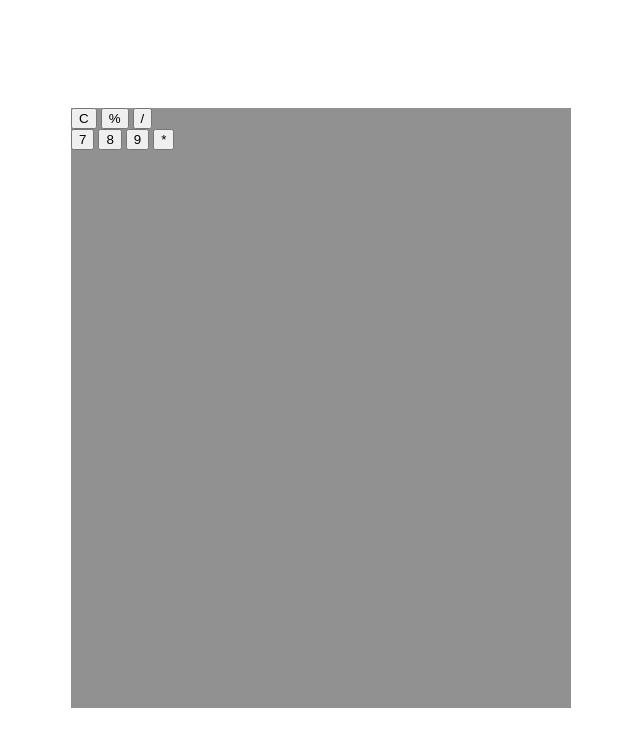
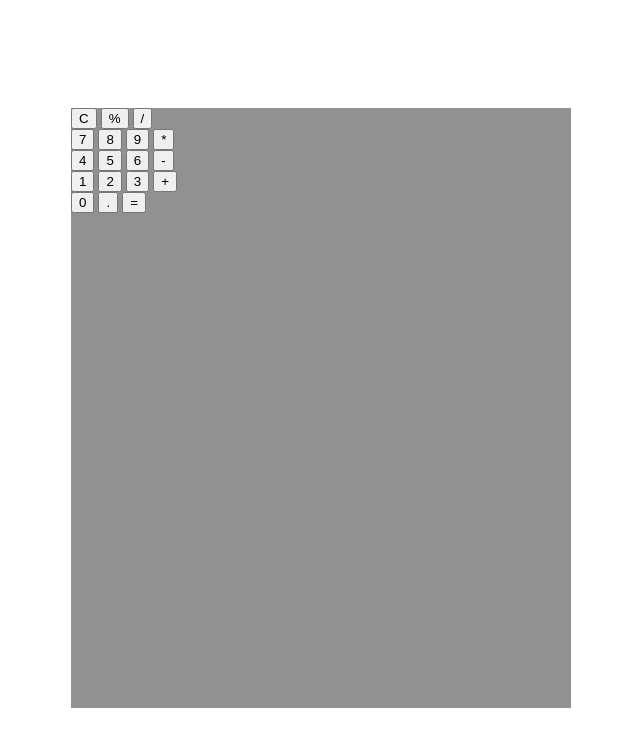
Before and after one commit to JhoabeLeao/exerciciosCod3r, a plain HTML site: page Testes/index.html in a window 1280 px wide. Shown: the whole page, without its empty margins (319-959 px from the left). Drawn offline with Linux system fonts and the light colour scheme.

Commit message:
Finalizado botões

```diff
--- a/Testes/index.html
+++ b/Testes/index.html
@@ -22,6 +22,23 @@
             <button id="r2-3">9</button>
             <button id="r2-4">*</button>
         </div>
+        <div class="third-row">
+            <button id="r3-1">4</button>
+            <button id="r3-2">5</button>
+            <button id="r3-3">6</button>
+            <button id="r3-4">-</button>
+        </div>
+        <div class="fourth-row">
+            <button id="r4-1">1</button>
+            <button id="r4-2">2</button>
+            <button id="r4-3">3</button>
+            <button id="r4-4">+</button>
+        </div>
+        <div class="five-row">
+            <button id="r5-1">0</button>
+            <button id="r5-2">.</button>
+            <button id="r5-3">=</button>
+        </div>
 
     </div>
     </div>
```
